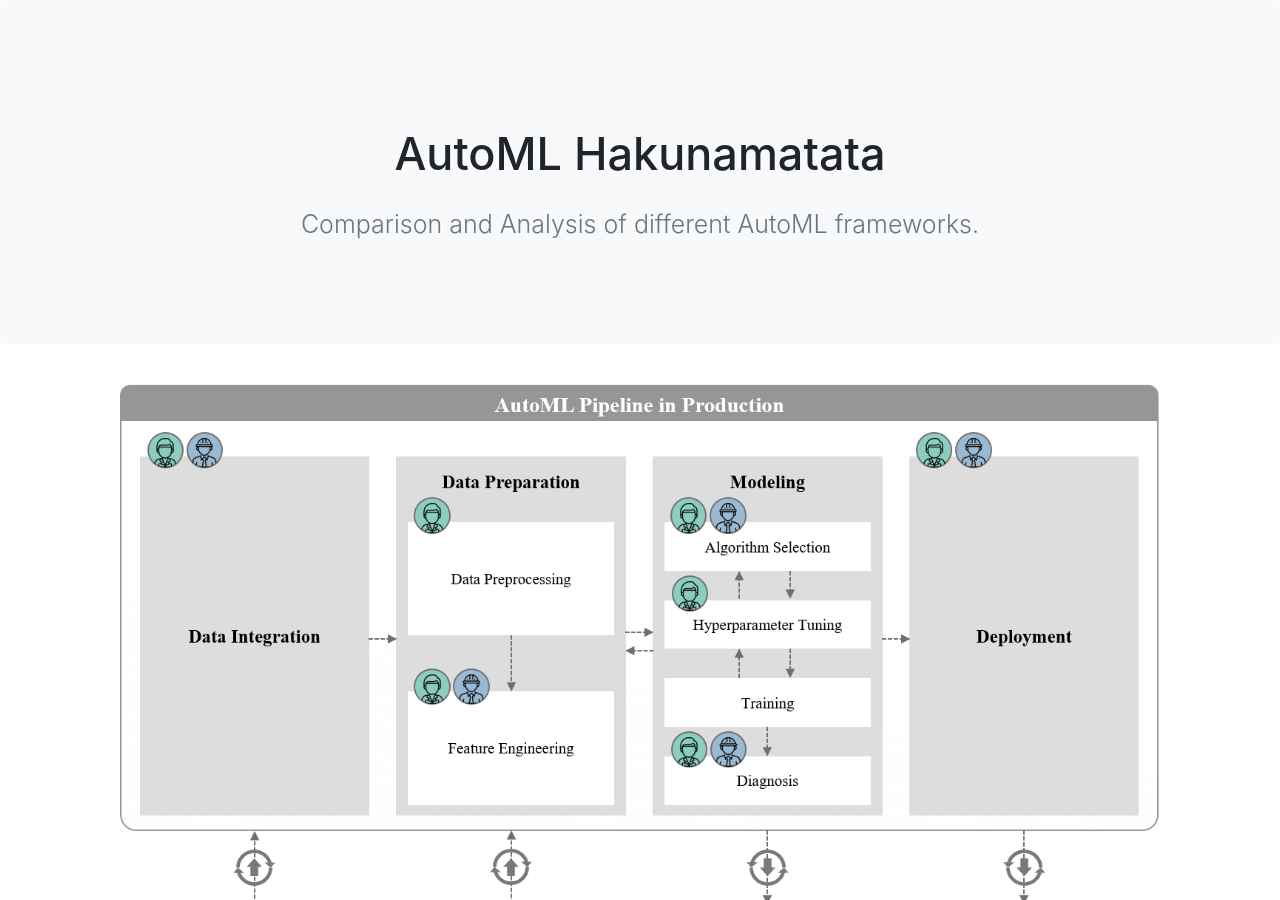
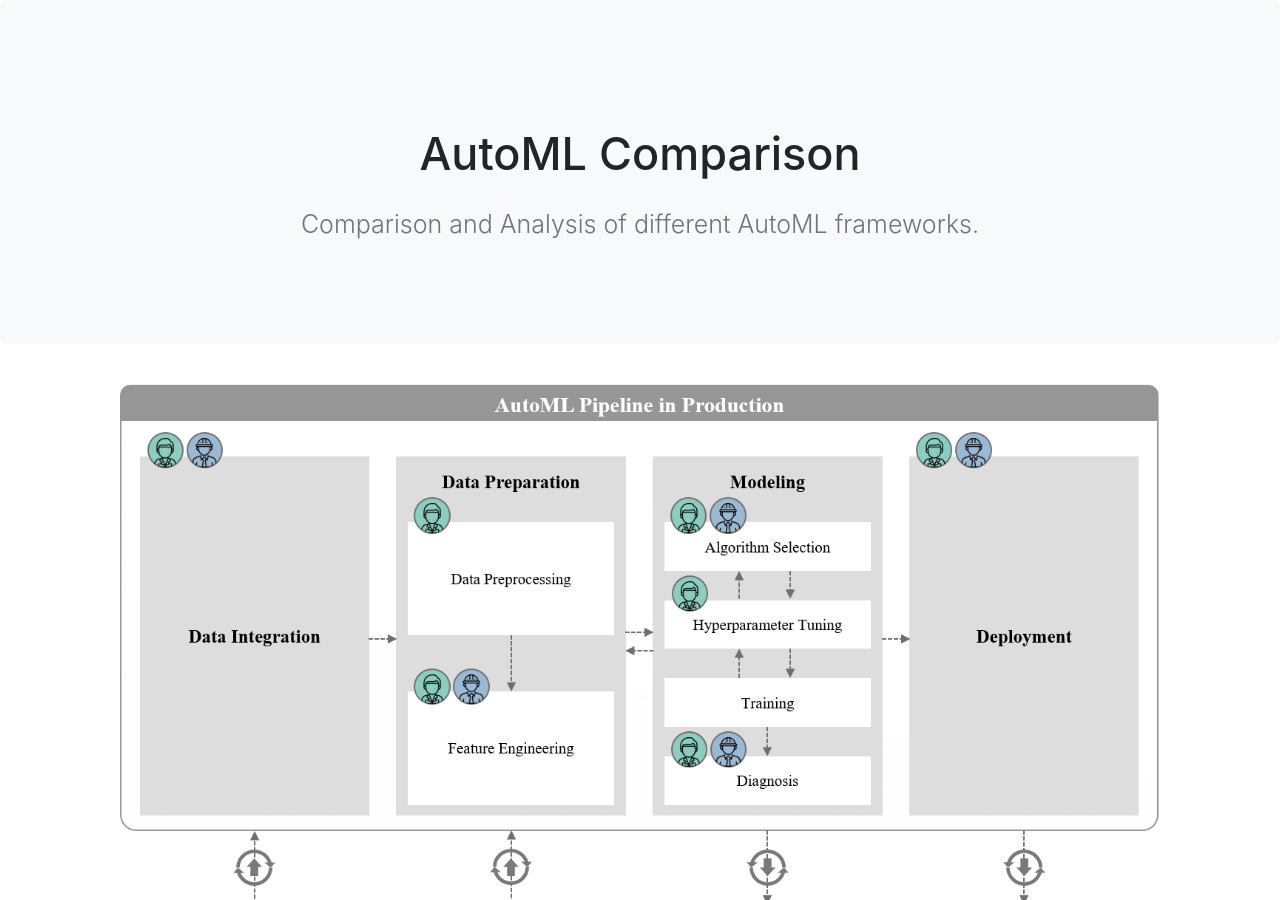
Before and after one commit to jonathankrauss/AutoML-Benchmark, a Jekyll site: the page built from README.md, in a window 1280 px wide and 900 px high. Built offline with Jekyll 4.4.1, drawn with Linux system fonts in a browser that asks for light colours; our own code applies the rules of GitHub Pages for plain Markdown files; comment, search, counter and statistics services are not loaded.

Commit message:
Update default.html

```diff
--- a/_layouts/default.html
+++ b/_layouts/default.html
@@ -40,7 +40,7 @@
 <body>
   <section class="jumbotron bg-light text-center">
   <div class="container">
-      <h1>AutoML Hakunamatata</h1>
+      <h1>AutoML Comparison</h1>
       <p class="lead text-muted">Comparison and Analysis of different AutoML frameworks.</p>
   </div>
     </section>
```
